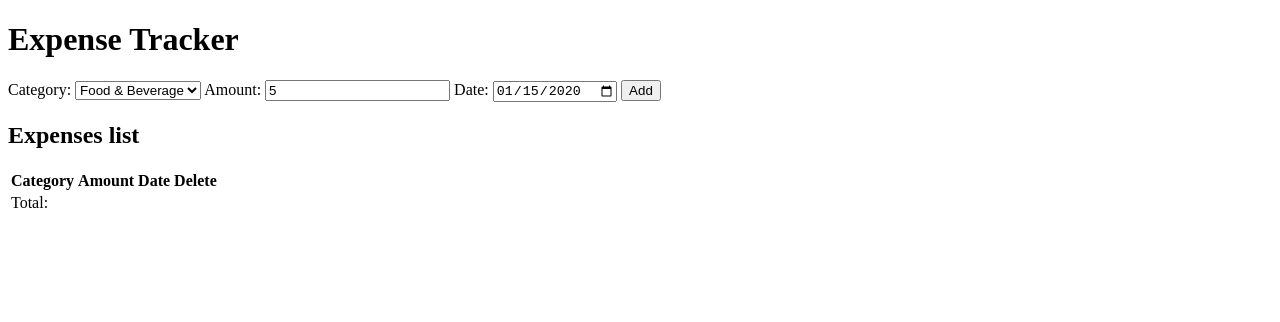
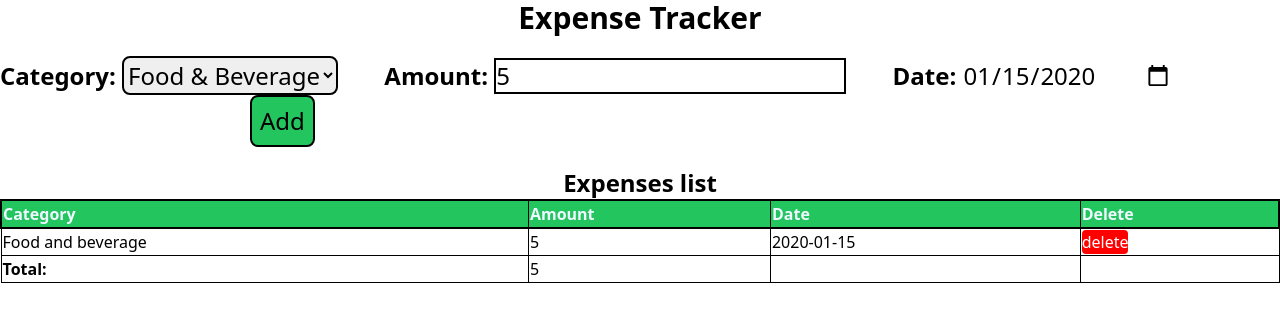
Before and after one commit to Ian-Njogu/expense-tracker, a plain HTML site: page index.html in a window 1280 px wide. Both pictures are taken after typing "5", "2020-01-15" into the empty fields and a click on the button "Add". Drawn offline with nearby package versions, Linux system fonts and the light colour scheme.

Commit message:
Designed the frontend

```diff
--- a/index.html
+++ b/index.html
@@ -4,30 +4,32 @@
     <meta charset="UTF-8">
     <meta name="viewport" content="width=device-width, initial-scale=1.0">
     <title>Expense tracker</title>
+    <script src="https://cdn.tailwindcss.com"></script>
+    <link rel="stylesheet" href="style.css">
 </head>
-<body>
-    <h1>Expense Tracker</h1>
-    <div class="input-selection">
-        <label for="category-select">Category:</label>
-        <select name="" id="category-select">
+<body class=" justify-center items-center">
+    <h1 class="items-center justify-center flex text-3xl font-semibold mb-5">Expense Tracker</h1>
+    <div class="input-selection mb-5 text-2xl justify-between items-center" >
+        <label class="font-bold" for="category-select">Category:</label>
+        <select class="cursor-pointer border-2 border-black rounded-lg" id="category-select">
             <option value="Food and beverage">Food & Beverage</option>
             <option value="Rent">Rent</option>
             <option value="Transport">Transport</option>
             <option value="Relaxing">Relaxing</option>
         </select>
-        <label for="amount-input">Amount:</label>
-        <input type="number" name="" id="amount-input">
-        <label for="date-input">Date:</label>
-        <input type="date" name="" id="date-input">
-        <button id="add-btn">Add</button>
+        <label class="ml-10 font-bold" for="amount-input">Amount:</label>
+        <input class="border-black border-2" placeholder="Enter amount(ksh)" type="number" name="" id="amount-input">
+        <label class="ml-10 font-bold" for="date-input">Date:</label>
+        <input class="cursor-pointer" type="date" name="" id="date-input">
+        <button class="ml-[250px] border-2 border-black rounded-lg p-2 bg-green-500 hover:bg-green-600" id="add-btn">Add</button>
 
     </div>
     <div class="expenses-list">
-        <h2>Expenses list</h2>
-        <table>
-            <thead>
-                <tr>
-                    <th>Category</th>
+        <h2 class="text-center text-2xl font-bold">Expenses list</h2>
+        <table class="border-collapse w-[100%]">
+            <thead class="border-2 border-black">
+                <tr class="bg-green-500 ">
+                    <th class="m-50">Category</th>
                     <th>Amount</th>
                     <th>Date</th>
                     <th>Delete</th>
@@ -38,7 +40,7 @@
             </tbody>
             <tfoot>
                 <tr>
-                    <td>Total:</td>
+                    <td class="font-bold">Total:</td>
                     <td id="total-amount"> </td>
                     <td> </td>
                     <td> </td>
--- a/script.js
+++ b/script.js
@@ -25,5 +25,65 @@ addBtn.addEventListener("click", function() {
     if (date === '') {
         alert("Please enter a valid date")
     }
+    expenses.push({category, amount, date}); //push method adds to the expenses array
 
-})
+    totalAmount += amount, //adds the amount inputted to the totalAmount variable
+    totalAmountCell.innerText = totalAmount;//displays the amount
+
+    const newRow = expensesTableBody.insertRow(); //Adds a new row to the table
+
+    //The new expenses
+    const categoryCell = newRow.insertCell();
+    const amountCell = newRow.insertCell();
+    const dateCell = newRow.insertCell();
+
+
+    const deleteCell = newRow.insertCell();//the cell where the delete button is added
+    const deleteBtn = document.createElement("button");//creates a button inside the table
+
+    // The delete button removes the expense from the array, updates total amount, and removes the row from the expenses table
+    deleteBtn.textContent = "delete";
+    deleteBtn.classList.add("delete-btn");
+    deleteBtn.addEventListener("click", function () {
+        expenses.splice(expenses.indexOf(expense), 1);//removes an expense from the list
+
+        totalAmount -= expense.amount;//Updates the total amount
+        totalAmountCell.textContent = totalAmount;//displays the amount
+
+        expensesTableBody.removeChild(newRow);//removes the row from expenses table
+    });
+
+    //Updates the info on the expenses array
+    const expense = expenses[expenses.length -1];
+    categoryCell.textContent = expense.category;
+    amountCell.textContent = expense.amount;
+    dateCell.textContent = expense.date;
+    deleteCell.appendChild(deleteBtn);
+});
+
+//Loop that wll be used to update expenses table and total amount on page load
+//The loop iterates through each expense in the expenses array and adds a row to the table
+for (const expense of expenses) {
+    totalAmount += expense.amount;
+    totalAmountCell.textContent = totalAmount;
+    const newRow =expensesTableBody.insertRow();
+    const categoryCell = newRow.insertCell();
+    const amountCell = newRow.insertCell();
+    const dateCell = newRow.insertCell();
+    const deleteCell = newRow.insertCell();
+    const deleteBtn = document.createElement("button");
+    deleteBtn.textContent = "Delete";
+    deleteBtn.classList.add("delete-btn");
+    deleteBtn.addEventListener("click", function () {
+        expenses.splice(expenses.indexOf(expense), 1);//removes an expense from the list
+
+        totalAmount -= expense.amount;//Updates the total amount
+        totalAmountCell.textContent = totalAmount;//displays the amount
+
+        expensesTableBody.removeChild(newRow);//removes the row from expenses table
+    });
+    categoryCell.textContent = expense.category;
+    amountCell.textContent = expense.amount;
+    dateCell.textContent = expense.date;
+    deleteCell.appendChild(deleteBtn);
+}
--- /dev/null
+++ b/style.css
@@ -0,0 +1,13 @@
+th,td {
+    text-align: left;
+    border: 1px solid black;
+}
+th {
+    color: aliceblue;
+}
+.delete-btn {
+    background-color: red;
+    color: white;
+    border-radius: 4px;
+    cursor: pointer;
+}
```
